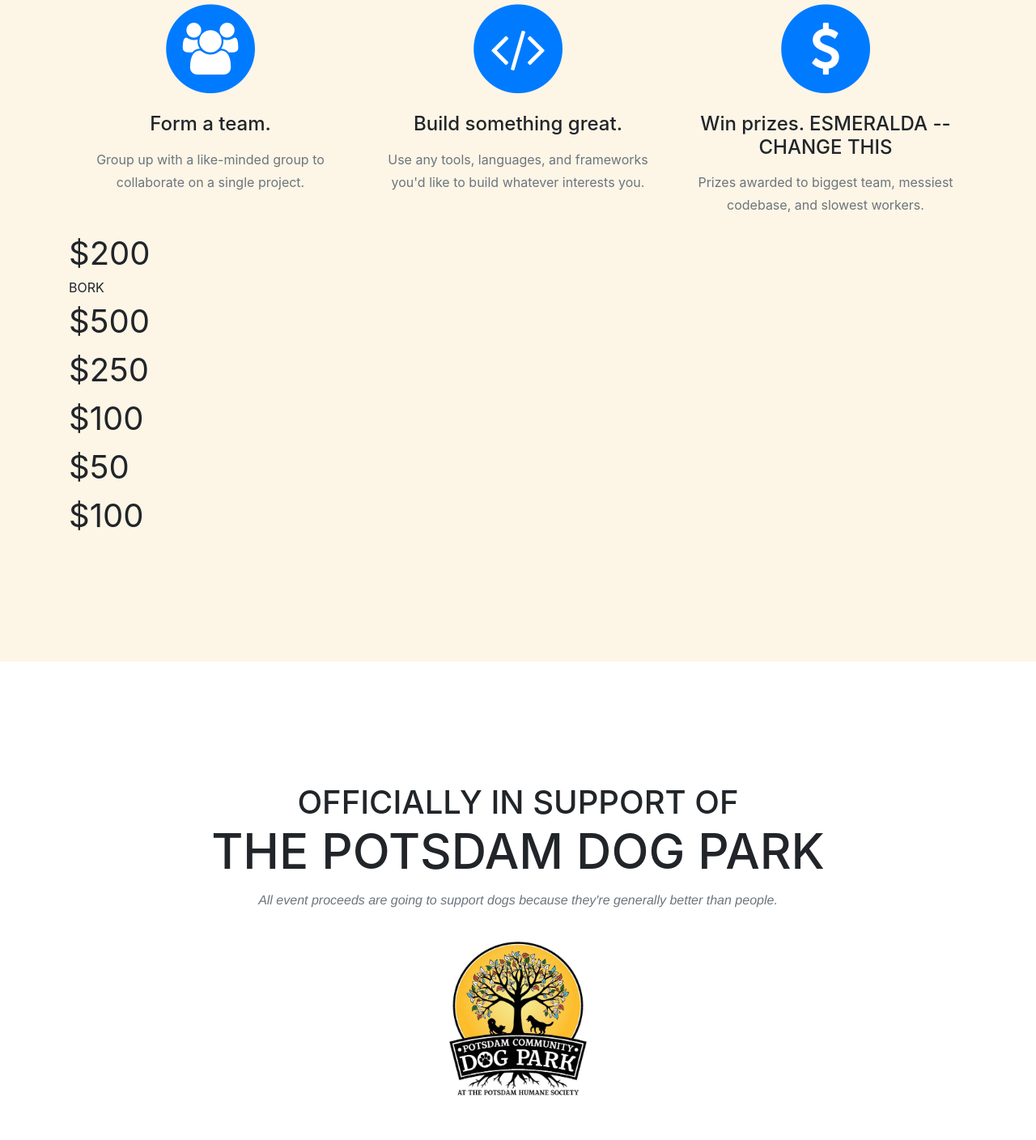
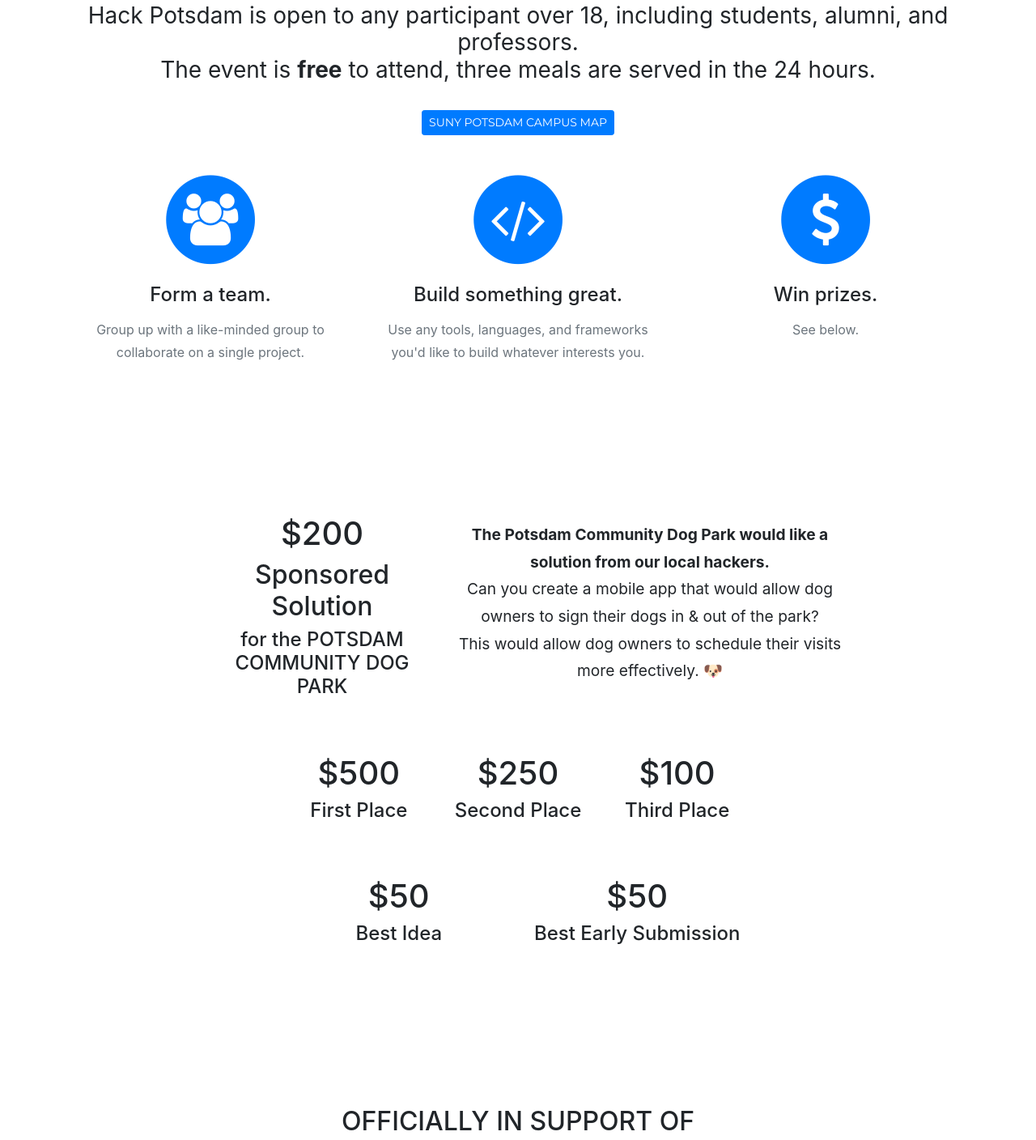
Before and after one commit to hackpotsdam/hackpotsdam.github.io, a website with bundled scripts: page index.html in a window 1280 px wide. Shown: the part 1302-2710 px from the top of the page at 81% size. Built offline with nearby package versions, Linux system fonts and the light colour scheme; files whose address does not match are found by name; a web font is replaced by a local one.

Commit message:
done for now

```diff
--- a/index.html
+++ b/index.html
@@ -84,9 +84,9 @@
           <div class="intro-code">
             <div class="intro-heading">ready();</div>
             <div class="intro-heading">set();</div>
-            <div class="intro-heading">hack();</div>
+            <div class="intro-heading">hack_potsdam();</div>
           </div>
-          <div class="intro-lead-in">Hack Potsdam is a student&#8209;run, collaborative computer programming event.</div>
+          <div class="intro-lead-in" style="margin-bottom: 50px;">Hack Potsdam is a student&#8209;run, collaborative computer programming event.</div>
           <div class="intro-info">{
             date:&nbsp;'04.21.2018',
             time:&nbsp;'11:00&nbsp;AM',
@@ -98,18 +98,22 @@
     </header>
 
     <!-- About -->
-    <section id="about" style="background-color: oldlace;">
+    <section id="about">
       <div class="container">
         <div class="row">
-          <div class="col-lg-12 text-center">
+          <div class="col-lg-12 text-center" style="margin-bottom: 20px 0;">
             <h2 class="section-heading text-uppercase">Hack Potsdam</h2>
-            <h3 class="section-subheading">Hack Potsdam is a hackathon. <br>
+            <h3 style="font-weight: normal;">Hack Potsdam is a hackathon. <br>
               A hackathon is a 24-hour event in which programmers, designers, and artists collaboratively work to complete projects for prizes.</h3>
-            <h3 class="section-subheading">Hack Potsdam is open to any participant over 18, including students, alumni, and professors. <br>
-              The event is <span style="font-weight:bold;">free</span> to attend, three meals are served in te 24 hours.</h3>
+            <h3 style="font-weight: normal;">Hack Potsdam is open to any participant over 18, including students, alumni, and professors. <br>
+              The event is <span style="font-weight:bold;">free</span> to attend, three meals are served in the 24 hours.</h3><br>
+              <a class="btn btn-primary btn-sm text-uppercase js-scroll-trigger" href="https://www.potsdam.edu/about/visit/maps">SUNY Potsdam Campus Map
+              </a>
           </div>
         </div>
-        <div class="row text-center">
+
+        <!-- silly bootstrap icon about -->
+        <div class="row text-center" style="margin-top: 40px;">
           <div class="col-md-4">
             <span class="fa-stack fa-4x">
               <i class="fa fa-circle fa-stack-2x text-primary"></i>
@@ -131,34 +135,69 @@
               <i class="fa fa-circle fa-stack-2x text-primary"></i>
               <i class="fa fa-dollar fa-stack-1x fa-inverse"></i>
             </span>
-            <h4 class="service-heading">Win prizes. ESMERALDA -- CHANGE THIS</h4>
-            <p class="text-muted">Prizes awarded to biggest team, messiest codebase, and slowest workers.</p>
+            <h4 class="service-heading">Win prizes.</h4>
+            <p class="text-muted">See below.</p>
           </div>
         </div>
-          <div class="prizes-row">
-            <div class="dogpark prize">$200</div>
-            <div class="dog_logo">BORK</div>
-          </div>
-          <div class="prizes-row">
-            <div class="first prize">$500</div>
-            <div class="second prize">$250</div>
-            <div class="third prize">$100</div>
-          </div>
-          <div class="prizes-row">
-            <div class="idea prize">$50</div>
-            <div class="earlybird prize">$100</div>
-          </div>
+
       </div>
     </section>
 
+    <!-- PRIZES -->
+    <section id="prizes" style="padding: 0;">
+      <div class="vert-grid">
+        <!-- dogpark prize row -->
+        <div class="prizes-row-2x" style="max-width: 800px; margin: auto; grid-template-columns: 1fr 1.5fr; margin-bottom: 20px; grid-gap: 10px;">
+          <!-- <img class="dog-prize-photo" src="/static/img/dog-jumping.jpg" alt="" style="margin: auto;"> -->
+          <div class="dogpark prize" style="min-width: 200px;">
+            <h1>$200</h1>
+            <h2>Sponsored Solution</h2>
+            <h4>for the <span class="text-uppercase"> Potsdam Community Dog Park</span></h4>
+          </div>
+          <p style="font-size: 1.2em;"><b>The Potsdam Community Dog Park would like a solution from our local hackers.</b> <br>
+            Can you create a mobile app that would allow dog owners to sign their dogs in & out of the park? <br>
+            This would allow dog owners to schedule their visits more effectively. 🐶 <br>
+          </p>
+        </div>
+        <!-- first second third row -->
+        <div class="prizes-row-3x" style="max-width: 600px; margin: auto; margin-bottom: 20px;">
+          <div class="first prize">
+            <h1>$500</h1>
+            <h4>First Place</h4>
+          </div>
+          <div class="second prize">
+            <h1>$250</h1>
+            <h4>Second Place</h4>
+          </div>
+          <div class="third prize">
+            <h1>$100</h1>
+            <h4>Third Place</h4>
+          </div>
+        </div>
+        <!-- extra prizes row -->
+        <div class="prizes-row-2x" style="max-width: 600px; margin: auto; margin-bottom: 20px;">
+          <div class="idea prize">
+            <h1>$50</h1>
+            <h4>Best Idea</h4>
+          </div>
+          <div class="early prize">
+            <h1>$50</h1>
+            <h4>Best Early Submission</h4>
+          </div>
+        </div>
+     </div>
+    </section>
+
     <!-- DOG PARK -->
-    <section id="team">
+    <section id="mission" style="padding-bottom: 0px;">
       <div class="container">
         <div class="row">
           <div class="col-lg-12 text-center">
-            <h2 class="section-heading text-uppercase">Officially in support of<br>
-              <span style="font-size: 1.5em;">the Potsdam Dog Park</span></h2>
-              <h3 class="section-subheading text-muted">All event proceeds are going to support dogs because they're generally better than people.</h3>
+            <!-- <h2 class="section-heading text-uppercase">Officially in support of<br>
+              <span style="font-size: 1.5em;">the Potsdam Community Dog Park</span></h2> -->
+            <h2 class="text-uppercase">Officially in support of</h4>
+            <h1 class="text-uppercase">the Potsdam Community Dog Park</h2>
+            <!-- <h3 class="section-subheading text-muted">All event proceeds are going to the the Potsdam Dog Park!</h3> -->
             </div>
           </div>
           <div class="row">
@@ -172,7 +211,7 @@
       </section>
 
     <!-- Hosts -->
-    <section id="hosts" style="background-color: oldlace;">
+    <section id="hosts">
       <div class="container">
         <div class="row">
           <div class="col-lg-12 text-center">
@@ -189,6 +228,7 @@
             <img class="img-fluid organizer-logo" src="/static/img/acm-logo.png" alt="">
             <img class="img-fluid organizer-logo" src="/static/img/cosi.png" alt="">
           </div>
+
           <!-- <div class="col-md-6 col-sm-6 portfolio-item">
               <img class="img-fluid organizer-logo" src="/static/img/acm-logo.png" alt="">
           </div>
@@ -198,6 +238,19 @@
       </div>
     </section>
 
+    <section id="sponsor">
+      <div class="container">
+        <div class="row">
+          <div class="col-lg-12 text-center">
+            <h2 style="section-heading">Sponsors</h2><br>
+            <img src="static/img/logos/SGA.jpeg" alt="">
+            <br>
+            <img src="static/img/logos/frazerlogo.png" alt="" style="max-width: 300px;">
+          </div>
+        </div>
+      </div>
+      </div>
+    </section>
 
     <!-- Past Events -->
     <section class="bg-light" id="pastevents">
@@ -217,7 +270,7 @@
                   <i class="fa fa-lightbulb-o fa-3x"></i>
                 </div>
               </div>
-              <img class="img-fluid" src="/static/img/pastevents/fall16.jpg" alt="">
+              <img class="img-fluid" src="static/img/pastevents/hplite.jpg_large" alt="">
             </a>
             <div class="portfolio-caption">
               <h4>Hack Potsdam lite</h4>
--- a/static/css/agency.css
+++ b/static/css/agency.css
@@ -1,7 +1,9 @@
 :root {
   --officialred: rgba(220, 30, 30, 1);
-  --purp: #360947;
-  --brightpurple: #660080;
+  --purp: hsl(284, 78%, 16%);
+  /* --purp: hsl(284, 78%, 16%); */
+  /* --brightpurple: hsl(288, 100%, 25%); */
+  --brightpurple: hsl(260, 100%, 70%);
  }
 
 body {
@@ -36,7 +38,7 @@
 }
 
 section {
-  padding: 100px 0;
+  padding: 50px 0;
 }
 
 section h2.section-heading {
@@ -254,28 +256,52 @@
   }
 }
 
+/* because fuck bootstrap grid*/
+.vert-grid {
+  display: grid;
+  text-align: center;
+  justify-content: center;
+  align-items: center;
+  grid-template-columns: 1fr;
+}
+
 .service-heading {
   margin: 15px 0;
   text-transform: none;
 }
 
-<<<<<<< HEAD
-.prizes-row {
+.prizes-row-3x {
   display: grid;
   text-align: center;
   justify-content: center;
   align-items: center;
+  /* grid-gap: 10px; */
+  grid-template-columns: repeat(3, minmax(30px, 1fr));
+}
+
+.prizes-row-2x {
+  display: grid;
   text-align: center;
-  grid-gap: 10px;
-  grid-template-columns: 1fr 1fr 1fr;
+  align-items: center;
+  text-align: center;
+  /* grid-gap: 0px; */
+  grid-template-columns: repeat(2, minmax(30px, 1fr));
+}
+
+.prizes-row-3x div,
+.prizes-row-2x div {
+  padding: 20px;
 }
 
 .prize {
   font-size: 40px;
 }
 
-=======
->>>>>>> 929575136156ba59f47db0937ac988b274befa1a
+.dog-prize-photo {
+  max-height: 100px;
+  border-radius: 50%;
+}
+
 #pastevents .portfolio-item {
   right: 0;
   margin: 0 0 15px;
@@ -719,8 +745,6 @@
   padding-left: 0px;
 }
 
-=======
->>>>>>> 929575136156ba59f47db0937ac988b274befa1a
 footer ul.quicklinks {
   font-size: 50%;
   line-height: 40px;
```
Also changed, not shown: static/img/dog-jumping.jpg (added), static/img/logos/SGA.jpeg (added), static/img/logos/frazerlogo.png (added), 1 other file.
